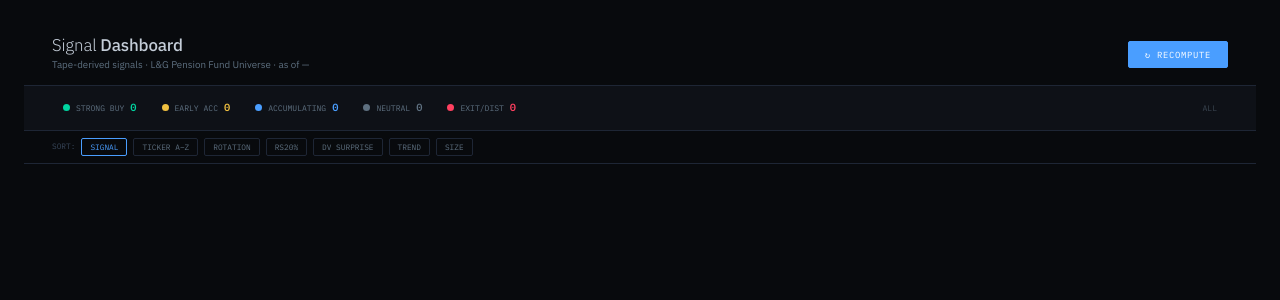
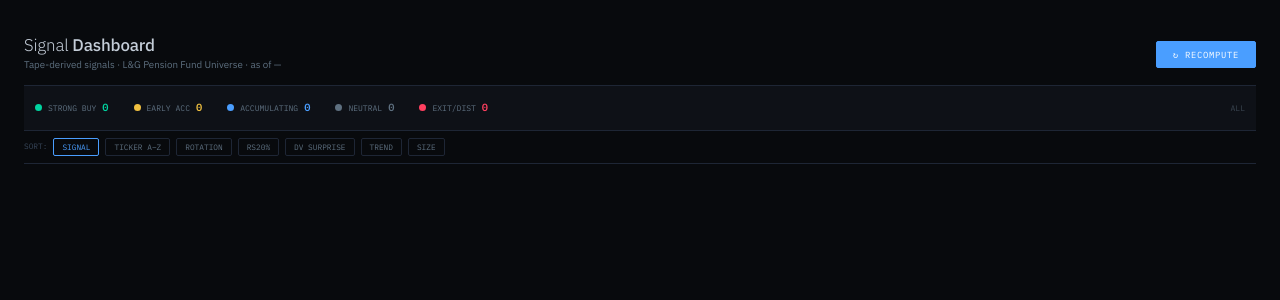
Before and after one commit to rhapsodians/Footprints, a Flask app: page /dashboard in a window 1280 px wide. Shown: the part 44-344 px from the top of the page. Run offline with Flask 3, Linux system fonts and the light colour scheme; data that the repository does not hold is empty.

Commit message:
Fix dashboard left alignment

```diff
--- a/templates/dashboard.html
+++ b/templates/dashboard.html
@@ -4,7 +4,7 @@
 {% block head %}
 <style>
 /* ── Summary chips bar ── */
-.sum-bar{display:flex;gap:3px;padding:9px 28px;border-bottom:1px solid var(--border);background:var(--surface);flex-wrap:wrap;align-items:center}
+.sum-bar{display:flex;gap:3px;padding:9px 0;border-bottom:1px solid var(--border);background:var(--surface);flex-wrap:wrap;align-items:center}
 .chip{display:flex;align-items:center;gap:6px;padding:4px 10px;border-radius:3px;cursor:pointer;border:1px solid transparent;transition:background .15s;font-family:var(--mono)}
 .chip:hover,.chip.on{border-color:var(--border2);background:var(--surface2)}
 .chip .dot{width:7px;height:7px;border-radius:50%;flex-shrink:0}
@@ -19,7 +19,7 @@
 .sdiv{flex:1}
 
 /* ── Pension fund bar ── */
-.fund-bar{display:flex;gap:4px;padding:6px 28px;border-bottom:1px solid var(--border);background:var(--bg);flex-wrap:wrap;align-items:center}
+.fund-bar{display:flex;gap:4px;padding:6px 0;border-bottom:1px solid var(--border);background:var(--bg);flex-wrap:wrap;align-items:center}
 .fund-lbl{font-family:var(--mono);font-size:.58rem;color:var(--text3);margin-right:4px;white-space:nowrap}
 .fchip{font-family:var(--mono);font-size:.6rem;color:var(--text2);background:none;border:1px solid var(--border);border-radius:2px;padding:3px 9px;cursor:pointer;transition:all .15s;white-space:nowrap}
 .fchip:hover,.fchip.on{border-color:var(--accent);color:var(--accent);background:var(--blue-dim)}
@@ -30,14 +30,14 @@
 .nm-sec{margin-top:4px}
 
 /* ── Sort bar ── */
-.sbar{display:flex;align-items:center;gap:6px;padding:7px 28px;border-bottom:1px solid var(--border);flex-wrap:wrap}
+.sbar{display:flex;align-items:center;gap:6px;padding:7px 0;border-bottom:1px solid var(--border);flex-wrap:wrap}
 .sbar span{font-family:var(--mono);font-size:.60rem;color:var(--text3)}
 .sb2{font-family:var(--mono);font-size:.60rem;color:var(--text2);background:none;border:1px solid var(--border);border-radius:2px;padding:3px 8px;cursor:pointer;transition:all .15s}
 .sb2:hover,.sb2.active{border-color:var(--accent);color:var(--accent)}
 .asof{font-family:var(--mono);font-size:.60rem;color:var(--text3);margin-left:auto}
 
 /* ── Card grid ── */
-.gc{padding:12px 28px 120px}
+.gc{padding:12px 0 120px}
 .grid{display:grid;grid-template-columns:repeat(auto-fill,minmax(300px,1fr));gap:9px}
 .etf-card{background:var(--surface);border:1px solid var(--border);border-radius:5px;padding:12px 14px 10px;cursor:pointer;transition:border-color .15s,background .15s}
 .etf-card:hover{border-color:var(--border2);background:var(--surface2)}
@@ -178,7 +178,7 @@
 
 {% block content %}
 
-<div class="page-header" style="padding:12px 28px;margin-bottom:0;border-bottom:1px solid var(--border)">
+<div class="page-header" style="padding:12px 0;margin-bottom:0;border-bottom:1px solid var(--border)">
   <div>
     <div class="page-title">Signal <strong>Dashboard</strong></div>
     <div class="page-subtitle">Tape-derived signals &middot; L&amp;G Pension Fund Universe &middot; as of {{ as_of_date or '—' }}</div>
```
